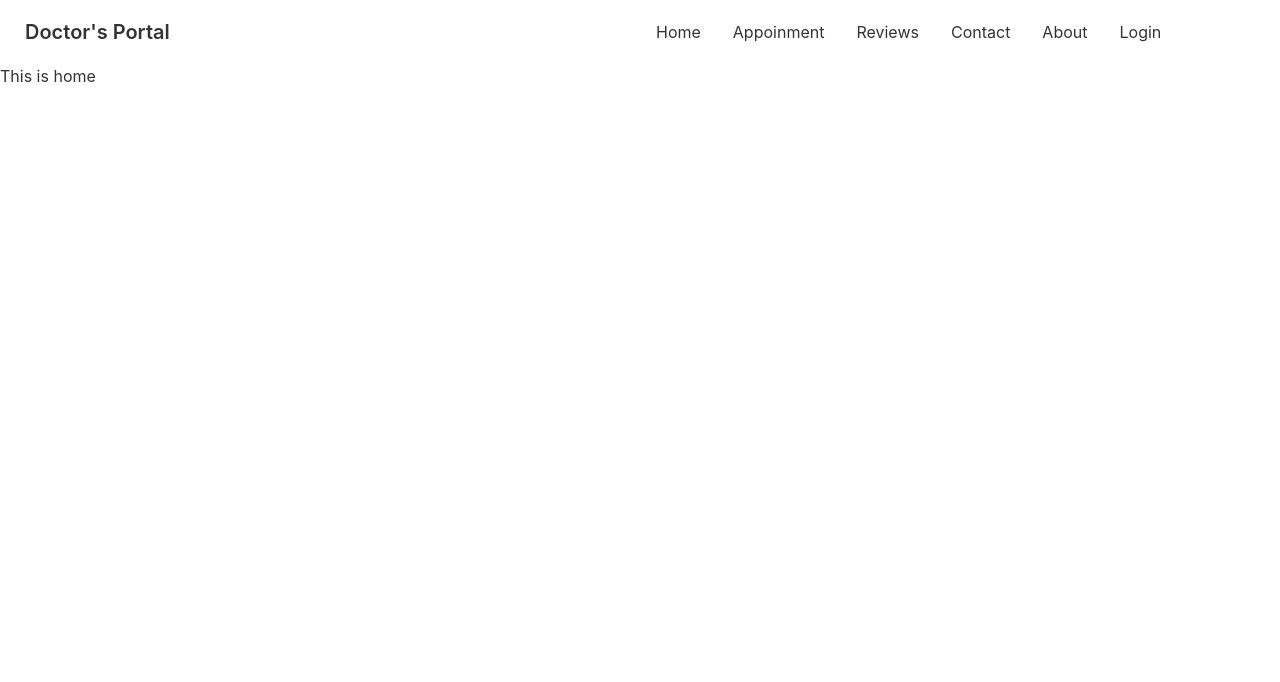
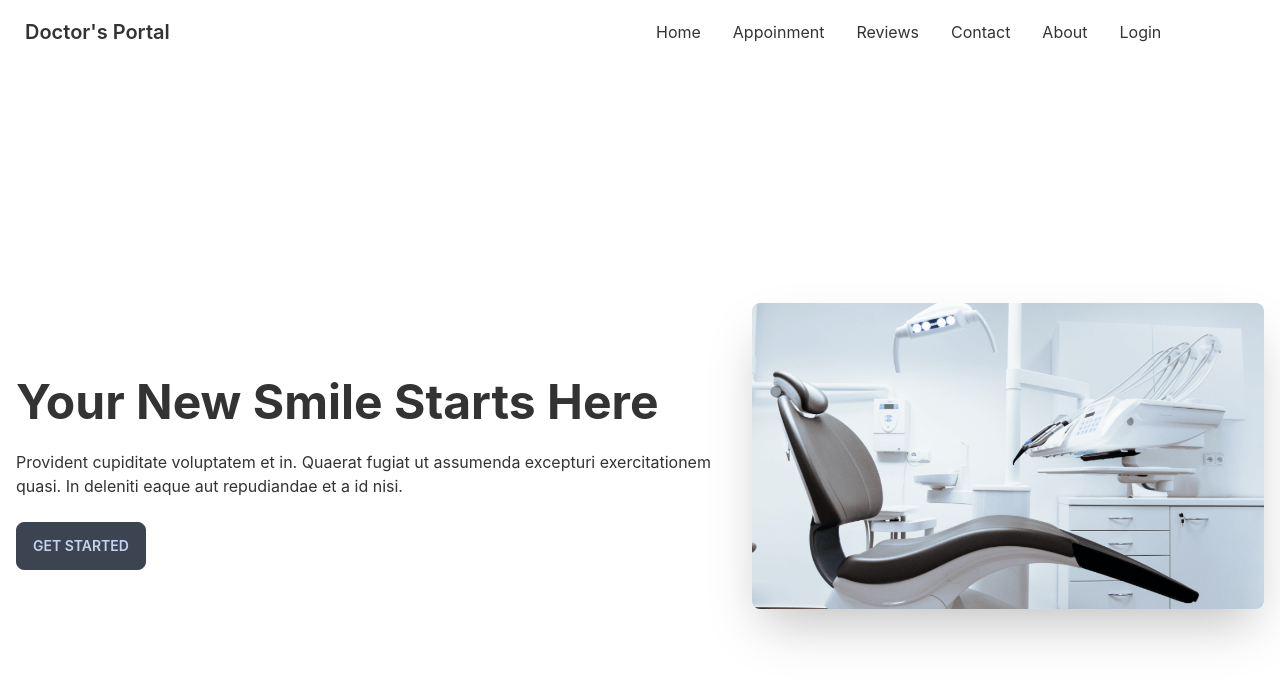
Before and after one commit to ParvesPR/Doctor-s-Portal, a React (Create React App) app: page / in a window 1280 px wide. Shown: the top 682 px of the page. Built offline with nearby package versions, Linux system fonts and the light colour scheme.

Commit message:
banner section added

```diff
--- /dev/null
+++ b/src/page/Home/Banner/Banner.js
@@ -0,0 +1,19 @@
+import React from 'react';
+import chair from '../../../assets/images/chair.png';
+
+const Banner = () => {
+    return (
+        <div class="hero min-h-screen">
+            <div class="hero-content flex-col lg:flex-row-reverse">
+                <img src={chair} class="max-w-lg rounded-lg shadow-2xl mb-4" />
+                <div>
+                    <h1 class="text-5xl font-bold mt-5">Your New Smile Starts Here</h1>
+                    <p class="py-6">Provident cupiditate voluptatem et in. Quaerat fugiat ut assumenda excepturi exercitationem quasi. In deleniti eaque aut repudiandae et a id nisi.</p>
+                    <button class="btn btn-#19D3AE">Get Started</button>
+                </div>
+            </div>
+        </div>
+    );
+};
+
+export default Banner;
--- a/src/page/Home/Home.js
+++ b/src/page/Home/Home.js
@@ -1,9 +1,10 @@
 import React from 'react';
+import Banner from './Banner/Banner';
 
 const Home = () => {
     return (
         <div>
-            <h2>This is home</h2>
+            <Banner></Banner>
         </div>
     );
 };
--- /dev/null
+++ b/src/page/Login/Login.js
@@ -0,0 +1,11 @@
+import React from 'react';
+
+const Login = () => {
+    return (
+        <div>
+            <h2>This is Login</h2>
+        </div>
+    );
+};
+
+export default Login;
```
